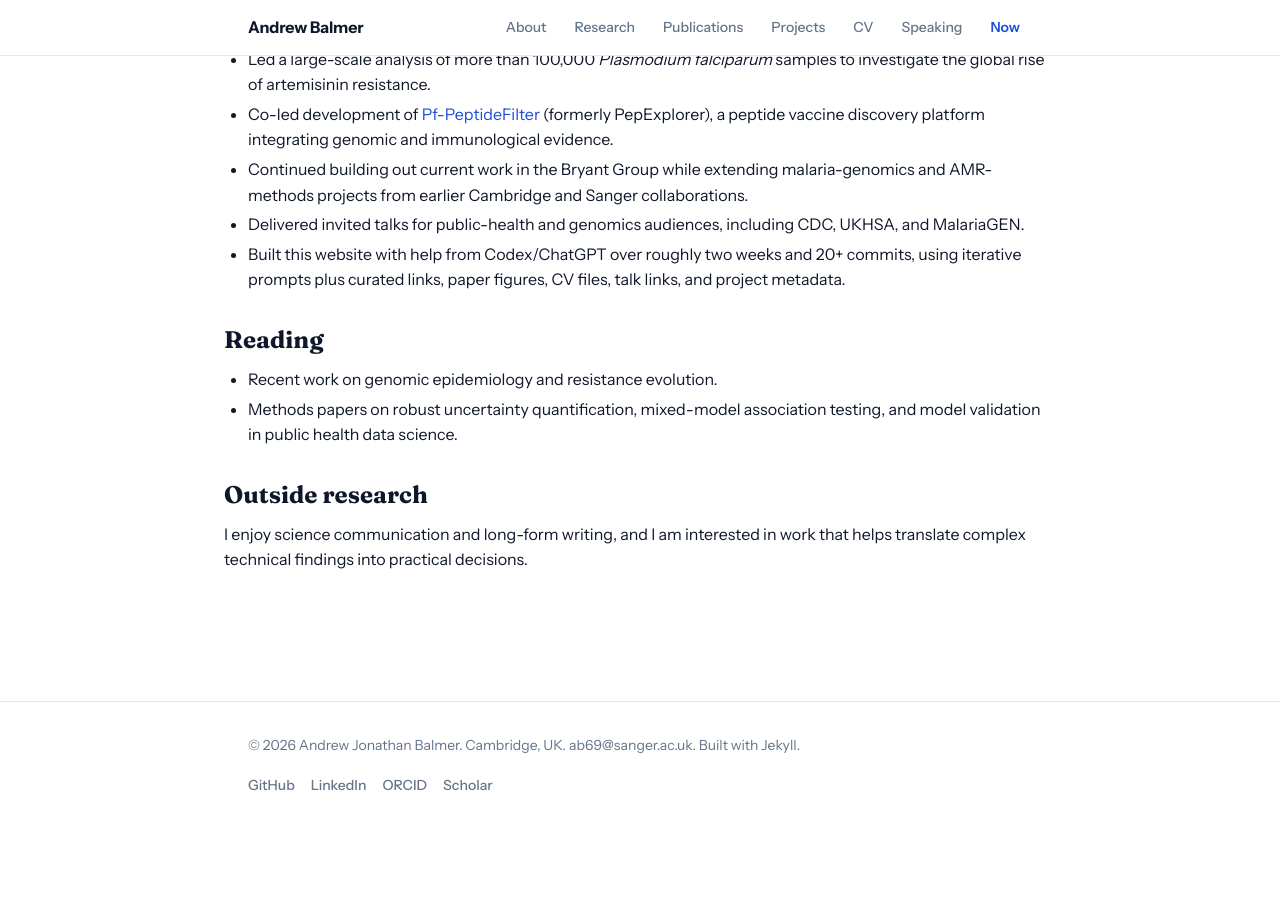
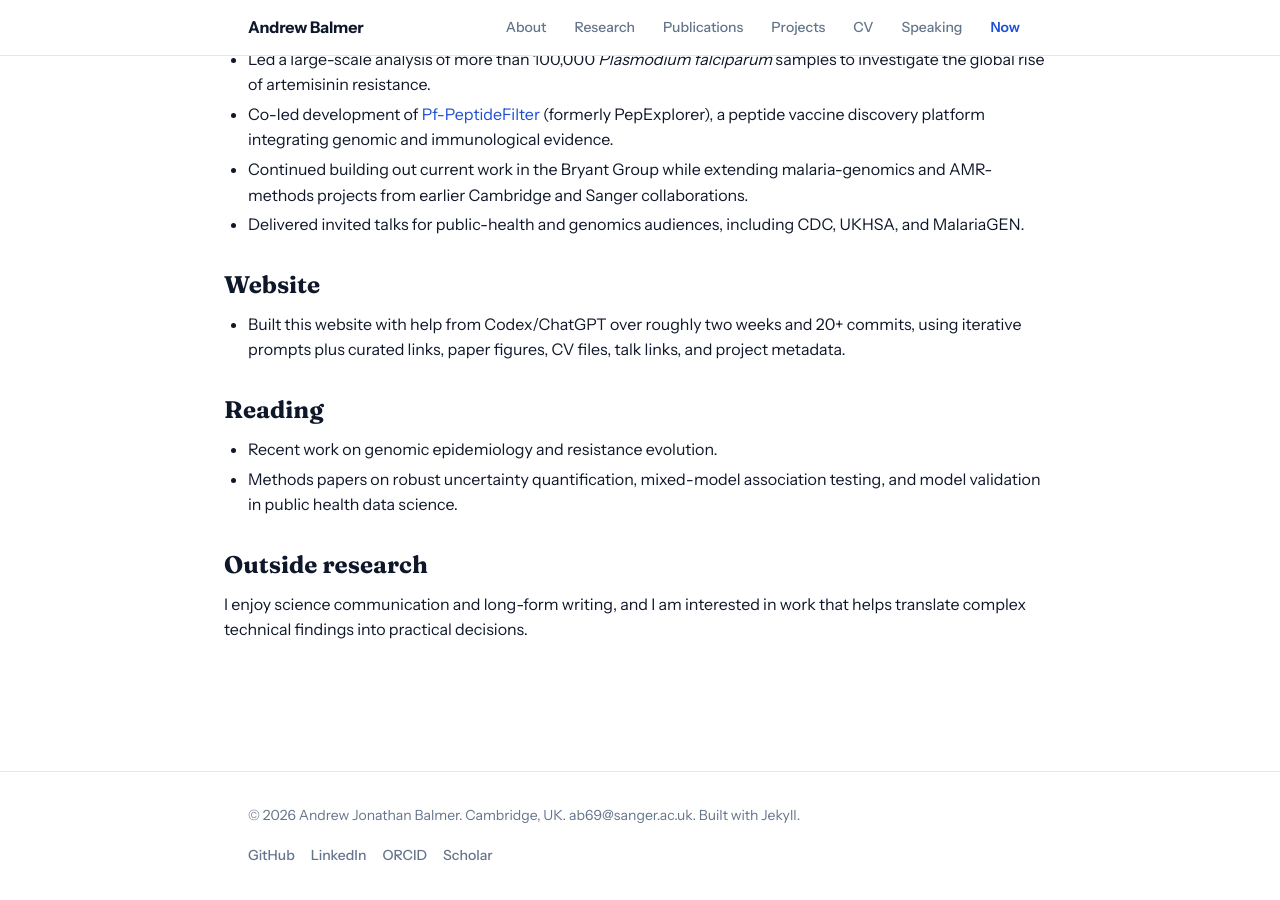
Before and after one commit to AndrewBalmer/personal_website, a Jekyll site: the page built from now.md, in a window 1280 px wide and 900 px high, scrolled down 513 px. Built offline with Jekyll 4.4.1, drawn with Linux system fonts in a browser that asks for light colours; before the commit the page ends 1343 px from its top, so only the background shows below that.

Commit message:
Move website note into its own section

```diff
--- a/now.md
+++ b/now.md
@@ -21,6 +21,9 @@ updated: "April 2026"
 - Co-led development of [Pf-PeptideFilter](https://pf-peptidefilter.streamlit.app/) (formerly PepExplorer), a peptide vaccine discovery platform integrating genomic and immunological evidence.
 - Continued building out current work in the Bryant Group while extending malaria-genomics and AMR-methods projects from earlier Cambridge and Sanger collaborations.
 - Delivered invited talks for public-health and genomics audiences, including CDC, UKHSA, and MalariaGEN.
+
+## Website
+
 - Built this website with help from Codex/ChatGPT over roughly two weeks and 20+ commits, using iterative prompts plus curated links, paper figures, CV files, talk links, and project metadata.
 
 ## Reading
```
